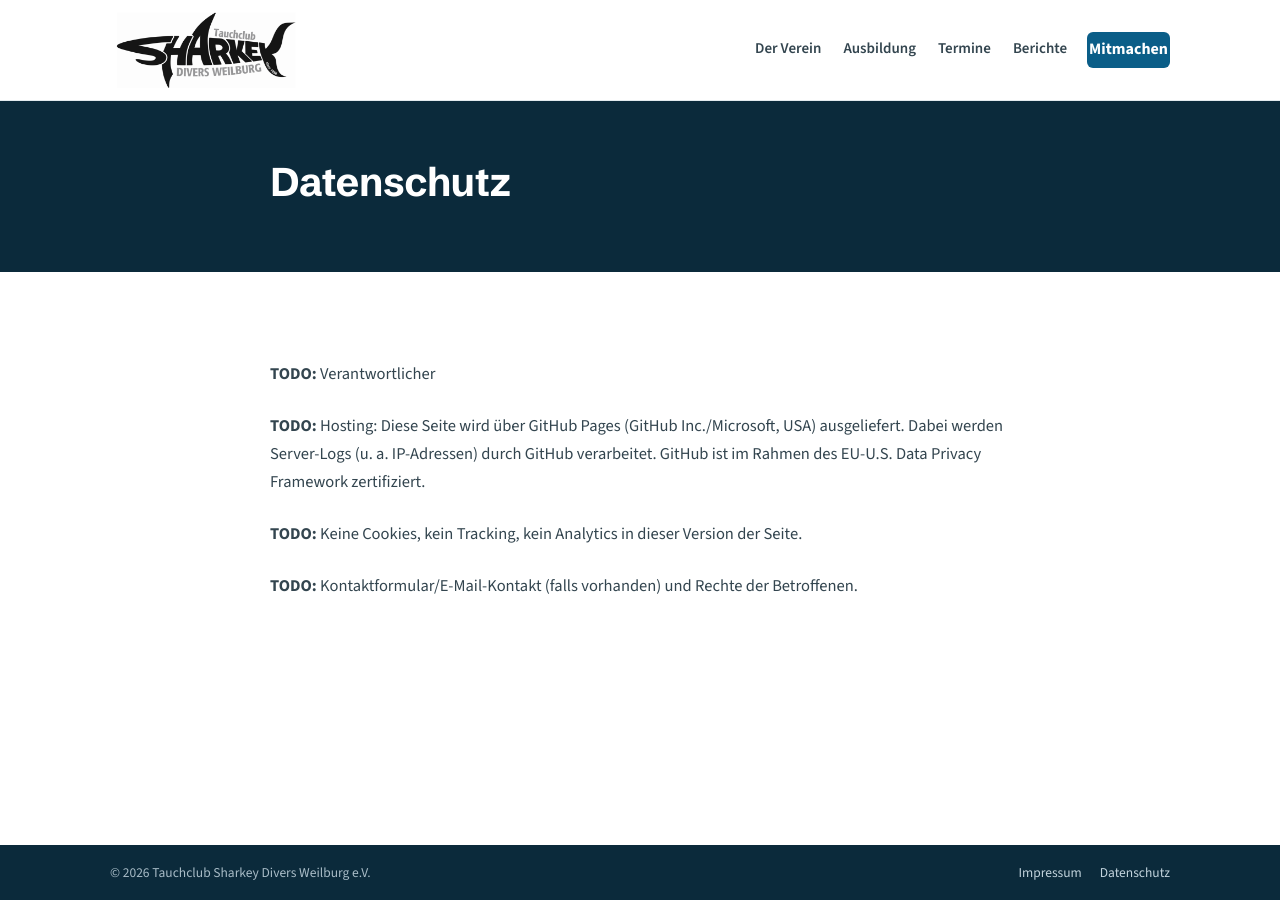
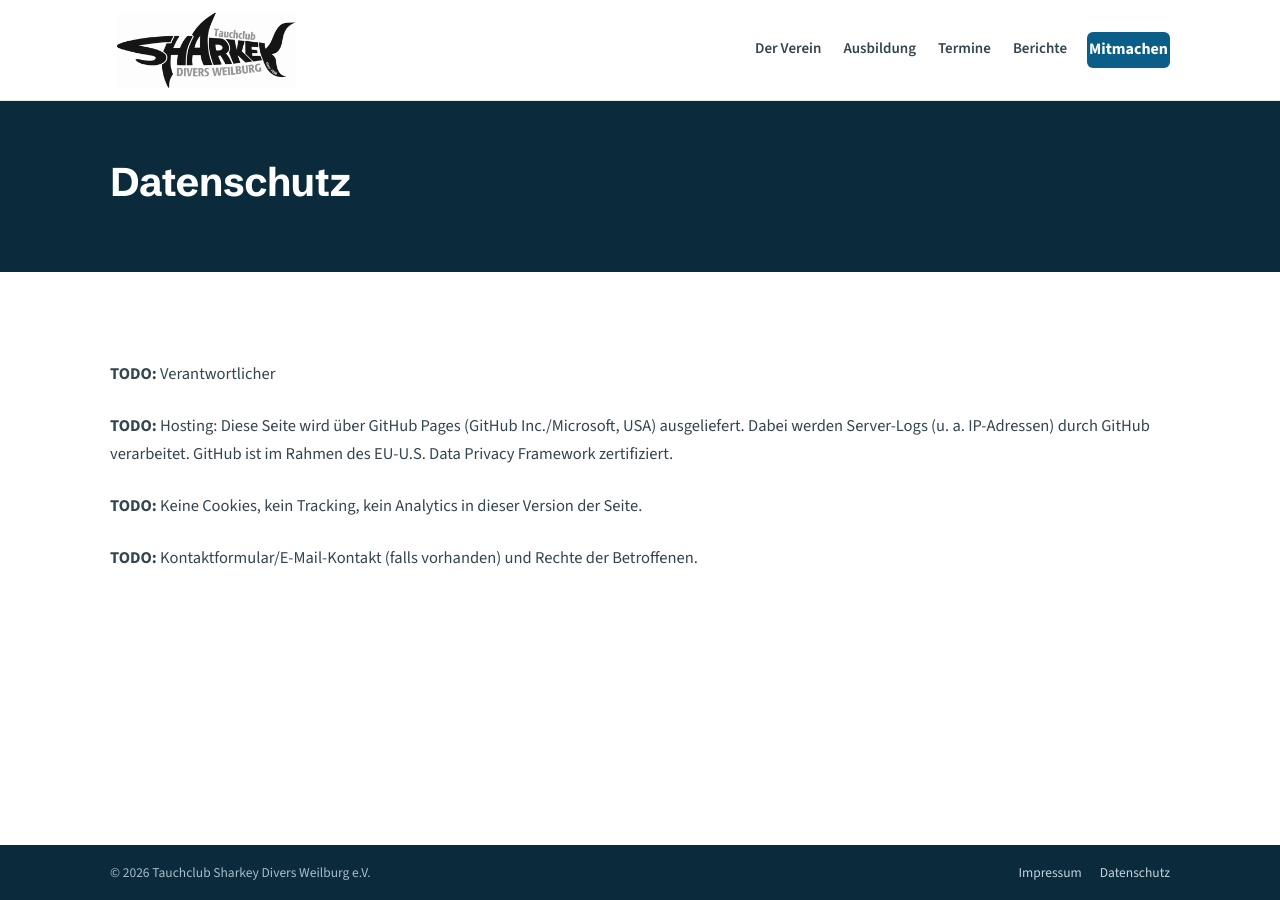
Before and after one commit to hollesse/sharkey-divers.de, a Jekyll site: the page built from datenschutz.md, in a window 1280 px wide. Built offline with Jekyll 4.4.1, drawn with Linux system fonts in a browser that asks for light colours.

Commit message:
fix(design-system): Impressum/Datenschutz und Seiten-Header auf volle Container-Breite (1140px) statt Lesespalte [design-system-001]

```diff
--- a/_includes/page-hero.html
+++ b/_includes/page-hero.html
@@ -2,7 +2,7 @@
      Datenschutz). Erwartet page.hero_title (faellt auf page.title zurueck),
      optional page.hero_kicker und page.hero_intro. -->
 <div class="page-hero">
-  <div class="container container--narrow page-hero__inner">
+  <div class="container page-hero__inner">
     {% if page.hero_kicker %}<p class="kicker kicker--light">{{ page.hero_kicker }}</p>{% endif %}
     <h1 class="page-hero__title">{{ page.hero_title | default: page.title }}</h1>
     {% if page.hero_intro %}<p class="page-hero__intro">{{ page.hero_intro }}</p>{% endif %}
--- a/_layouts/page.html
+++ b/_layouts/page.html
@@ -2,6 +2,6 @@
 layout: default
 ---
 {% include page-hero.html %}
-<article class="prose container container--narrow section">
+<article class="prose container section">
   {{ content }}
 </article>
```
